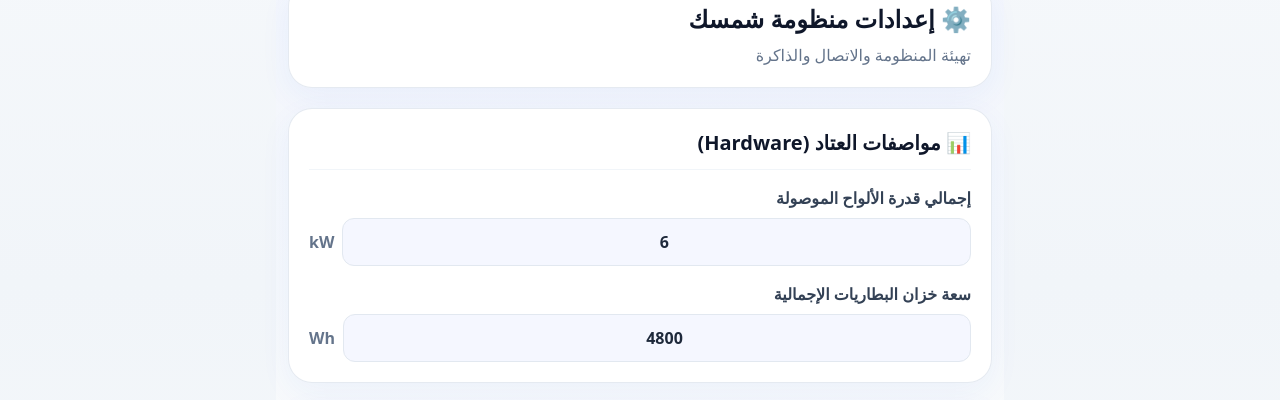
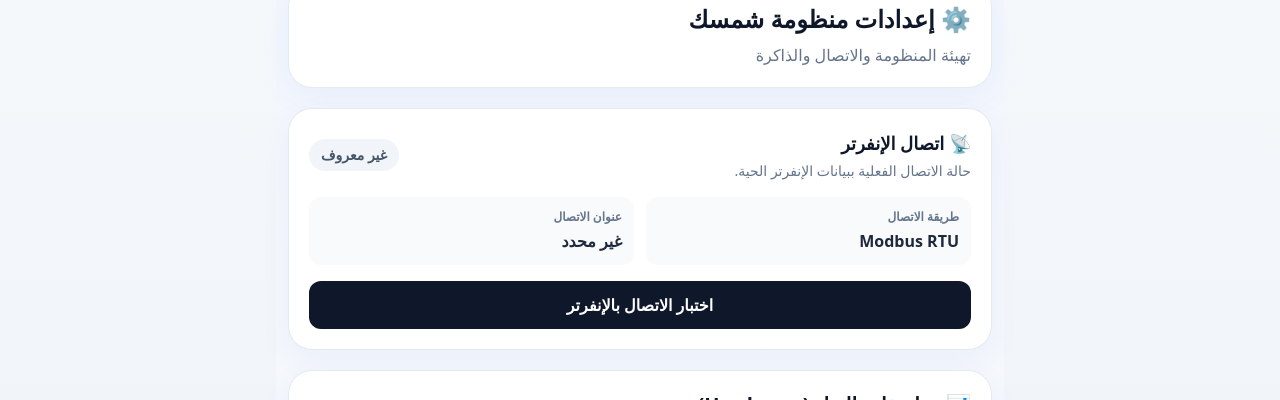
Before and after one commit to mahmoudbir-glitch/Shamsak, a Next.js app: page /settings in a window 1280 px wide. Shown: the part 318-718 px from the top of the page. Built offline with nearby package versions, Linux system fonts and the light colour scheme; no server answers.

Commit message:
Improve inverter settings and expose connection status and Wi-Fi configuration

```diff
--- a/src/app/settings/page.tsx
+++ b/src/app/settings/page.tsx
@@ -23,6 +23,7 @@ export default function SettingsPage() {
   const [latitude, setLatitude] = useState(33.8938);
   const [longitude, setLongitude] = useState(35.5018);
   const [locationStatus, setLocationStatus] = useState<"idle" | "loading" | "success" | "error">("idle");
+  const [inverterConnection, setInverterConnection] = useState<"unknown" | "connected" | "disconnected">("unknown");
 
   useEffect(() => {
     void fetch("/api/inverter/connection", { cache: "no-store" })
@@ -34,6 +35,8 @@ export default function SettingsPage() {
         if (row.inverterAddress) setInverterAddress(row.inverterAddress);
         if (row.wifiSsid) setWifiSsid(row.wifiSsid);
         if (row.hasWifiPassword) setWifiPassword("");
+        if (row.lastStatus === "connected") setInverterConnection("connected");
+        else if (row.lastStatus) setInverterConnection("disconnected");
       })
       .catch(() => {});
 
@@ -78,6 +81,8 @@ export default function SettingsPage() {
           inverterAddress,
           wifiSsid,
           wifiPassword,
+          panelCapacityKw: panelCapacity,
+          batteryCapacityWh: batteryCapacity,
         }),
       });
       if (!response.ok) throw new Error("save_failed");
@@ -104,13 +109,16 @@ export default function SettingsPage() {
       if (source === "live") {
         setNetworkStatus("success");
         setConnectionState("connected");
+        setInverterConnection("connected");
       } else {
         setNetworkStatus("error");
         setConnectionState("error");
+        setInverterConnection("disconnected");
       }
     } catch {
       setNetworkStatus("error");
       setConnectionState("error");
+      setInverterConnection("disconnected");
     }
   };
 
@@ -142,6 +150,25 @@ export default function SettingsPage() {
       <div className="energy-card p-4 sm:p-5">
         <h1 className="flex items-center gap-2 text-xl font-black sm:text-2xl text-slate-900">⚙️ إعدادات منظومة شمسك</h1>
         <p className="mt-2 text-base font-medium text-slate-500">تهيئة المنظومة والاتصال والذاكرة</p>
+      </div>
+
+      <div className="energy-card space-y-4 border-blue-100 p-4 sm:p-5">
+        <div className="flex items-center justify-between gap-3">
+          <div>
+            <h2 className="text-lg font-black text-slate-900">📡 اتصال الإنفرتر</h2>
+            <p className="mt-1 text-sm font-medium text-slate-500">حالة الاتصال الفعلية ببيانات الإنفرتر الحية.</p>
+          </div>
+          <span className={`rounded-full px-3 py-1.5 text-sm font-black ${inverterConnection === "connected" ? "bg-emerald-100 text-emerald-700" : inverterConnection === "disconnected" ? "bg-rose-100 text-rose-700" : "bg-slate-100 text-slate-600"}`}>
+            {inverterConnection === "connected" ? "متصل" : inverterConnection === "disconnected" ? "غير متصل" : "غير معروف"}
+          </span>
+        </div>
+        <div className="grid gap-3 sm:grid-cols-2">
+          <div className="rounded-xl bg-slate-50 p-3"><div className="text-xs font-bold text-slate-500">طريقة الاتصال</div><div className="mt-1 font-black text-slate-800">{protocol}</div></div>
+          <div className="rounded-xl bg-slate-50 p-3"><div className="text-xs font-bold text-slate-500">عنوان الاتصال</div><div className="mt-1 font-black text-slate-800" dir="ltr">{inverterAddress || "غير محدد"}</div></div>
+        </div>
+        <button type="button" onClick={() => void testNetwork()} disabled={connectionState === "connecting"} className="min-h-12 w-full rounded-xl bg-slate-900 px-4 font-bold text-white disabled:opacity-60">
+          {connectionState === "connecting" ? "جاري اختبار الاتصال…" : "اختبار الاتصال بالإنفرتر"}
+        </button>
       </div>
 
       <div className="energy-card space-y-4 p-4 sm:p-5">
@@ -188,7 +215,7 @@ export default function SettingsPage() {
         </button>
       </div>
 
-      {protocol === "Wi-Fi Datalogger" && (
+      {(protocol === "Wi-Fi Datalogger" || wifiSsid) && (
         <div className="energy-card space-y-5 border-blue-100 p-4 sm:p-5">
           <div>
             <h2 className="border-b border-slate-100 pb-3 text-xl font-bold text-slate-900">📶 ربط الإنفرتر عبر Wi‑Fi</h2>
```
